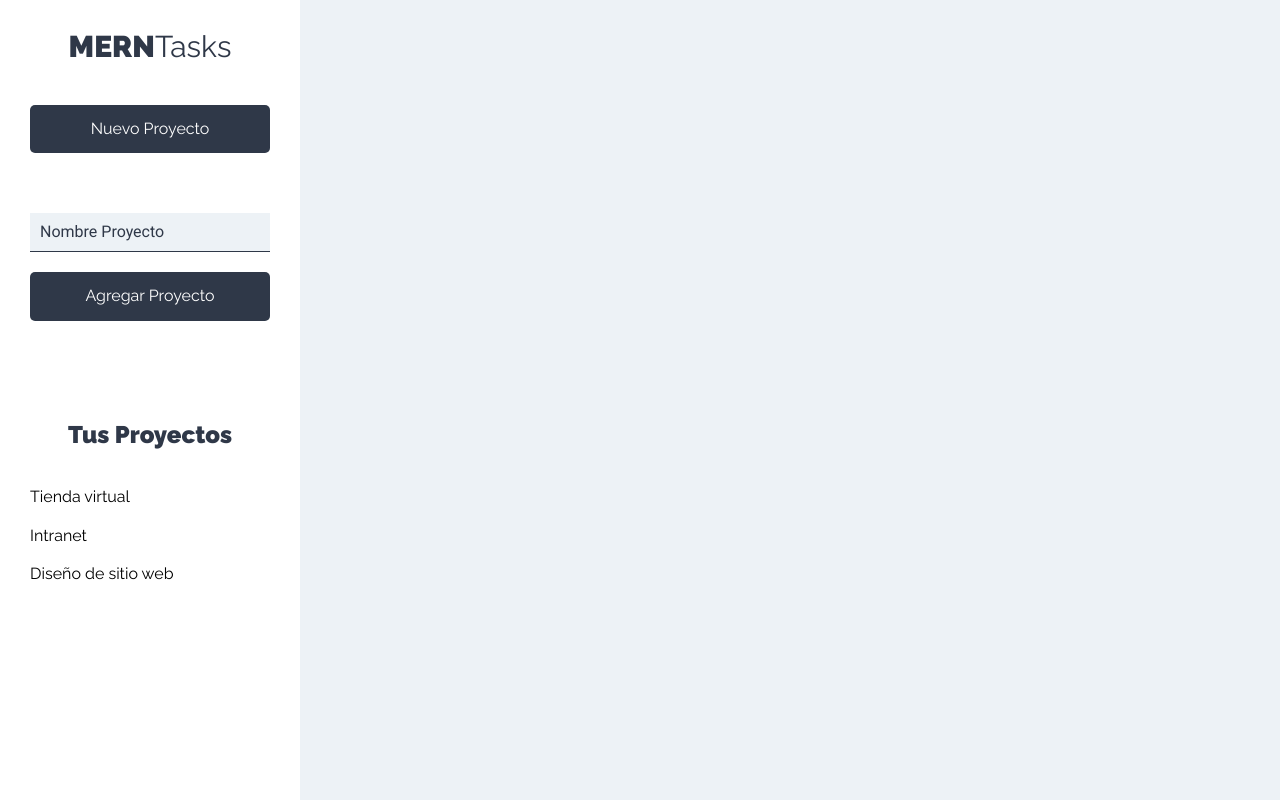
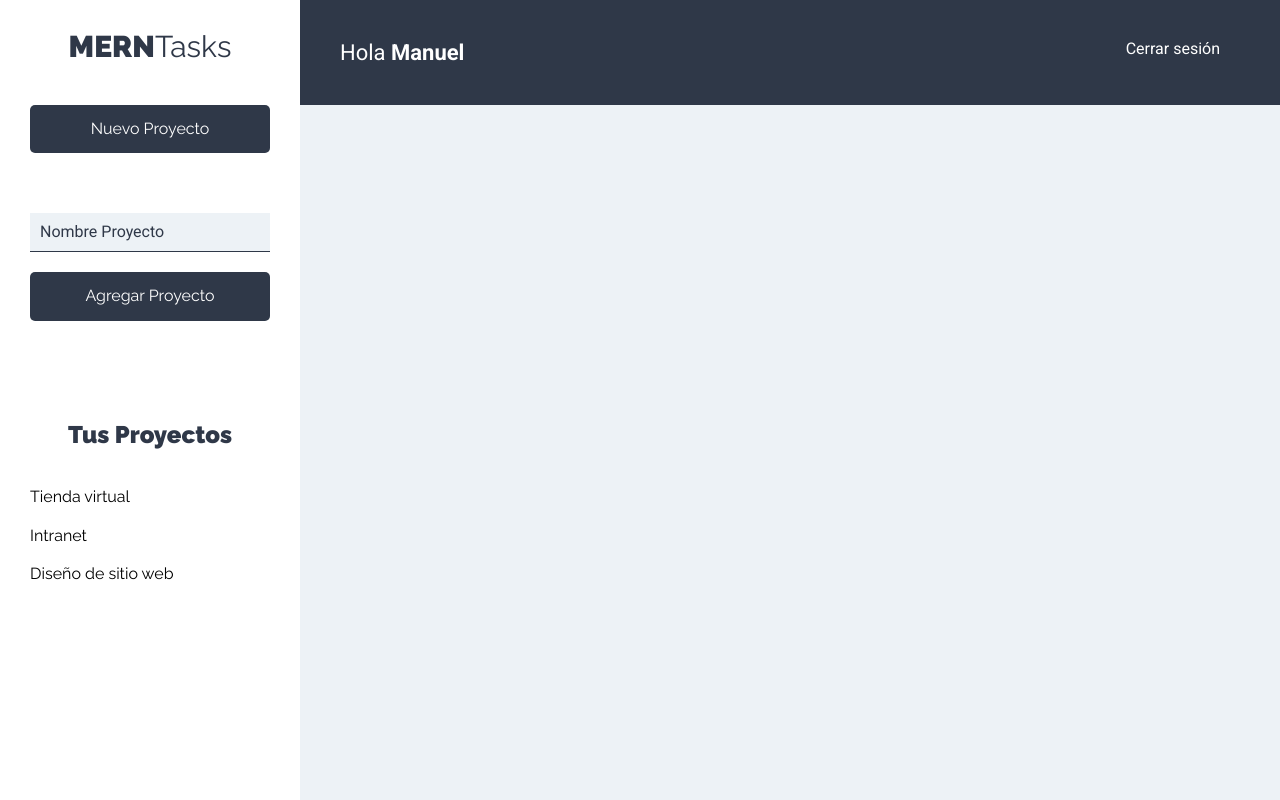
Before and after one commit to SisifoDev/MERN-Tasks, a React (Create React App) app: page /proyectos in a window 1280 px wide. Built offline with nearby package versions, Linux system fonts and the light colour scheme.

Commit message:
Barra superior

```diff
--- /dev/null
+++ b/src/components/layout/Barra.js
@@ -0,0 +1,16 @@
+import React from "react";
+
+const Barra = () => {
+  return (
+    <header className="app-header">
+      <p className="nombre-usuario">
+        Hola <span>Manuel</span>
+      </p>
+      <nav className="nav-principal">
+        <a href="/">Cerrar sesión</a>
+      </nav>
+    </header>
+  );
+};
+
+export default Barra;
--- a/src/components/proyectos/Proyectos.js
+++ b/src/components/proyectos/Proyectos.js
@@ -1,4 +1,5 @@
 import React from "react";
+import Barra from "../layout/Barra";
 import Sidebar from "../layout/Sidebar";
 
 const Proyectos = () => {
@@ -6,6 +7,7 @@
     <div className="contenedor-app">
       <Sidebar />
       <div className="seccion-principal">
+        <Barra />
         <main>
           <div className="contenedor-tareas"></div>
         </main>
```
